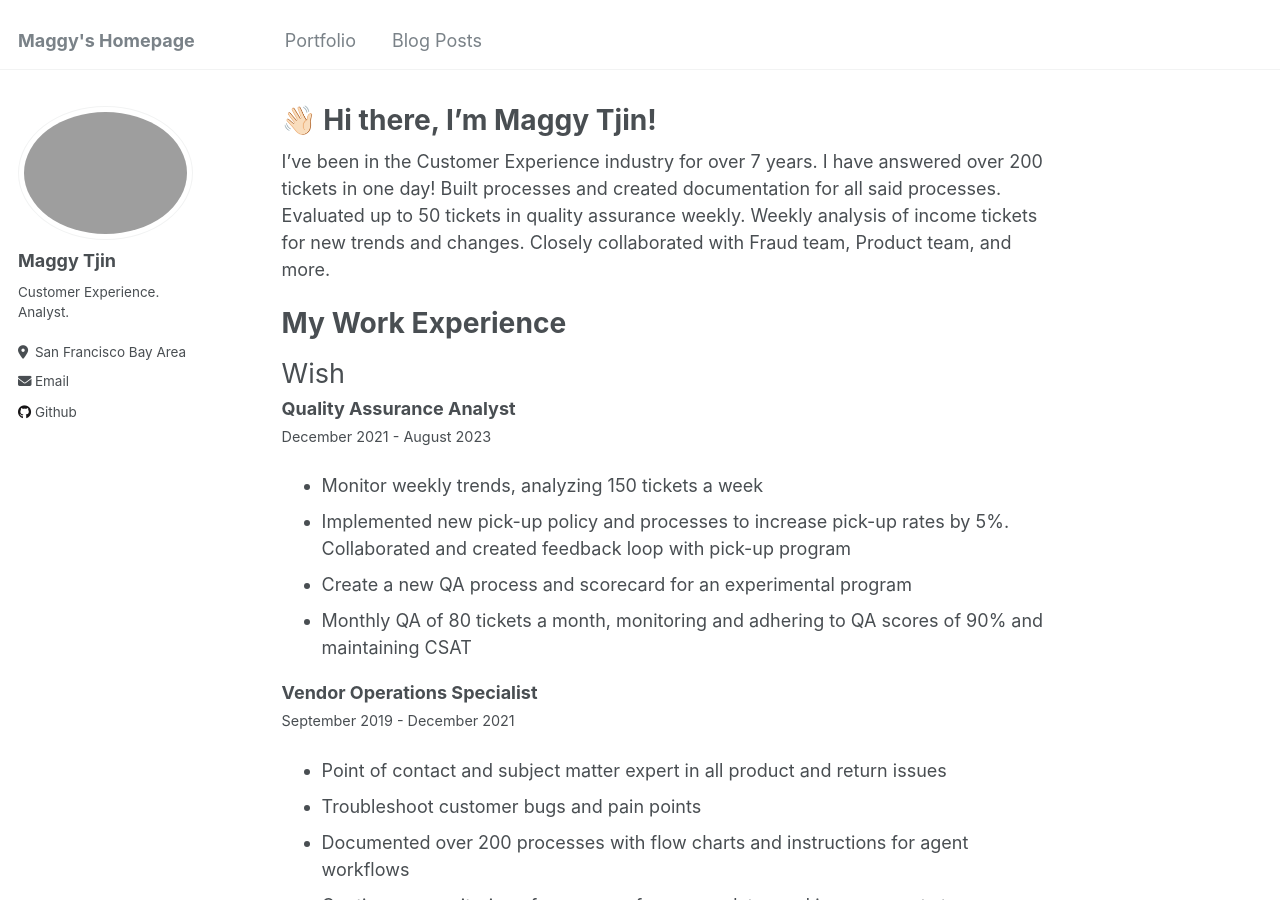
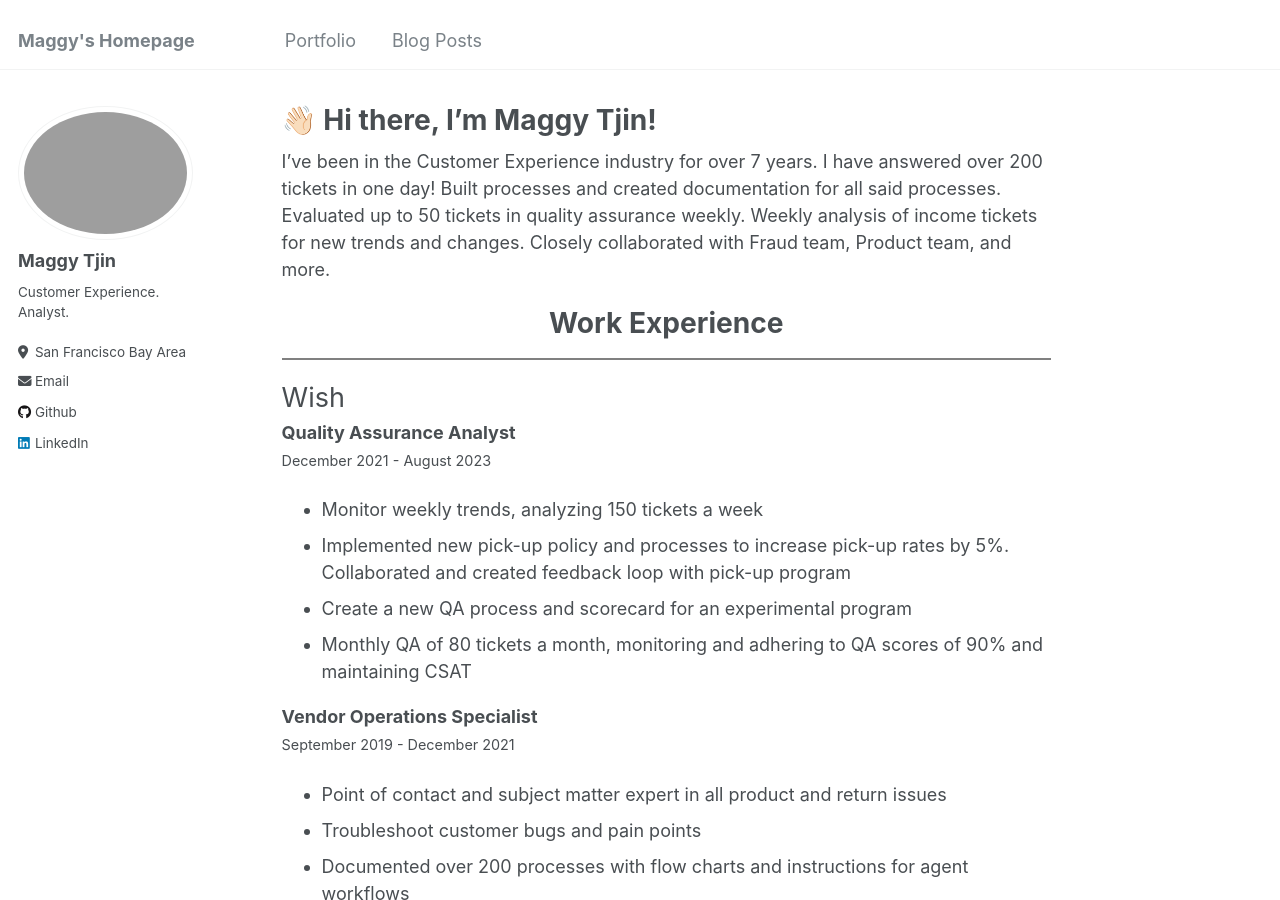
Before and after one commit to maggytjin/maggytjin.github.io, a Jekyll site: the page built from _pages/about.md, in a window 1280 px wide and 900 px high. Built offline with Jekyll 4.4.1, drawn with Linux system fonts in a browser that asks for light colours.

Commit message:
stylized homepage a bit

```diff
--- a/_config.yml
+++ b/_config.yml
@@ -57,7 +57,7 @@ author:
   keybase          : # Username
   instagram        : # Username
   lastfm           : # Username
-  linkedin         : # Username
+  linkedin         : "maggytjin"
   mastodon         : # URL
   medium           : # URL
   pinterest        : # Username
--- a/_pages/about.md
+++ b/_pages/about.md
@@ -9,8 +9,8 @@ redirect_from:
 
 I've been in the Customer Experience industry for over 7 years. I have answered over 200 tickets in one day! Built processes and created documentation for all said processes. Evaluated up to 50 tickets in quality assurance weekly. Weekly analysis of income tickets for new trends and changes. Closely collaborated with Fraud team, Product team, and more.
 
-My Work Experience
-======
+<h1 style="text-align: center">Work Experience</h1>
+<hr style="height:2px;border-width:0;color:gray;background-color:gray">
 <span style="font-size: 1.5em">Wish</span>
 **Quality Assurance Analyst**
 <span style="font-size: 0.8em">December 2021 - August 2023</span>
@@ -41,8 +41,8 @@ My Work Experience
 * Create monthly email marketing campaigns to engage new and old customers.
 * Brand development in social media through Twitter, Facebook, Youtube, LinkedIn, etc.
 
-Skills
-======
+<h1 style="text-align: center">Skills</h1>
+<hr style="height:2px;border-width:0;color:gray;background-color:gray">
 * Problem solving
 * Team work
 * Adaptability
@@ -52,8 +52,8 @@ Skills
   * Javascript
   * SQL
 
-Tools
-======
+<h1 style="text-align: center">Tools</h1>
+<hr style="height:2px;border-width:0;color:gray;background-color:gray">
 * Google Suites
 * Jira
 * Zendesk
@@ -62,14 +62,14 @@ Tools
 * Adyen
 * Klarna
 
-Education
-======
+<h1 style="text-align: center">Education</h1>
+<hr style="height:2px;border-width:0;color:gray;background-color:gray">
 * San Diego State University, 2010
     * Business Management
 * Jinan University, Guangzhou, China 2009
 
-Personal Interests
-======
+<h1 style="text-align: center">Personal Interests</h1>
+<hr style="height:2px;border-width:0;color:gray;background-color:gray">
 🚴🏻‍♀️ Biking
 🥾 Hiking
 ⛺️ Camping
--- a/_portfolio/portfolio-etch-a-sketch.html
+++ b/_portfolio/portfolio-etch-a-sketch.html
@@ -10,4 +10,4 @@ collection: portfolio
 
 <p><a href="https://maggytjin.github.io/odin-etch-a-sketch/">Try it</a> for yourself and let me know what you think. Did you play with an etch-a-sketch growing up?</p>
 
-<p><b>Languages:</b> HTML, CSS, Javascript</p>
+<p><strong>Languages:</strong> HTML, CSS, Javascript</p>
```
